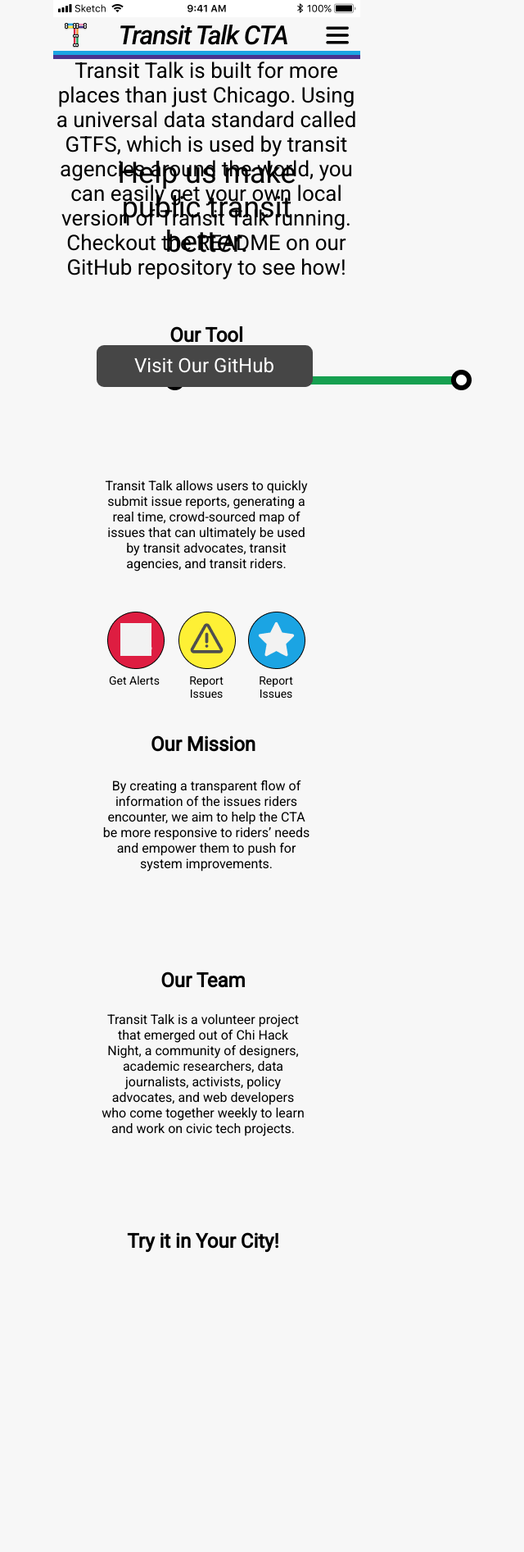
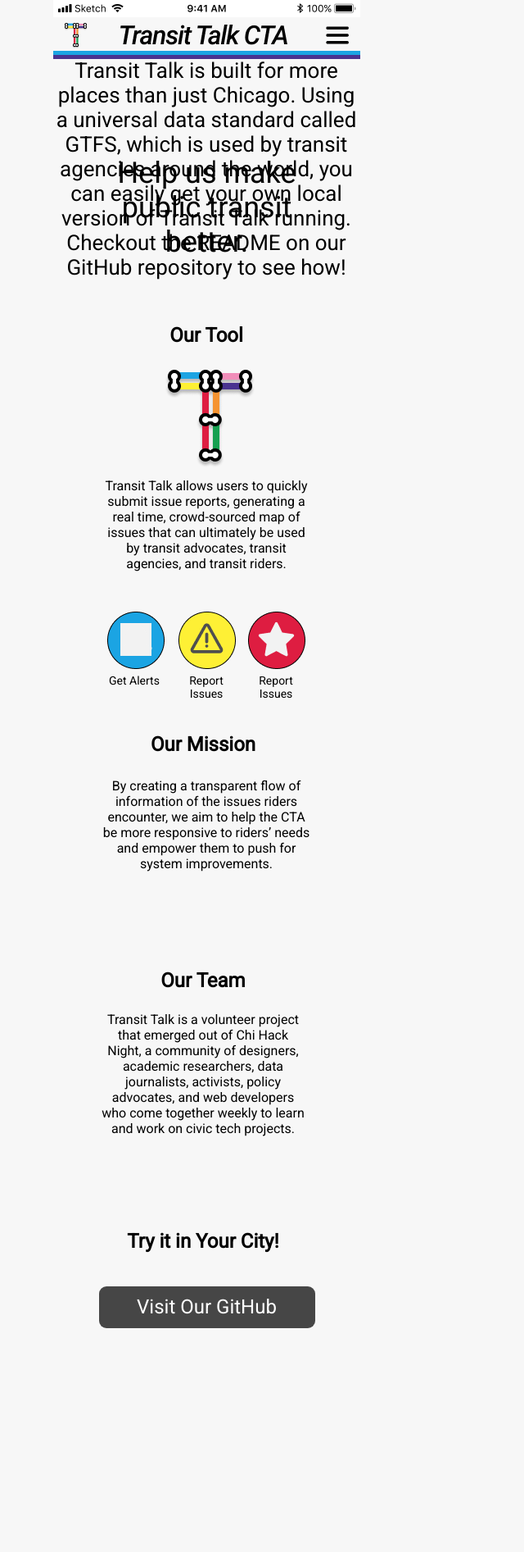
Before and after one commit to andreanthony/andreanthony.github.io, a Jekyll site: the page marketingpageMobile.html, which Jekyll copies as it is, in a window 1280 px wide. Shown: the whole page at 82% size, without its empty margins (388-1028 px from the left). Built offline with Jekyll 4.4.1, drawn with Linux system fonts in a browser that asks for light colours.

Commit message:
Update marketingpageMobile.html

```diff
--- a/marketingpageMobile.html
+++ b/marketingpageMobile.html
@@ -16,11 +16,11 @@
  <div id="header"><img src="/header.png" alt="header" /></div>
  <div id="headertext">Help us make public transit better.</div>
  <div id="ourtool">Our Tool</div>
- <div id="logo"><img src="/green.png" alt="separatorgreen" /></div>
+ <div id="logo"><img src="/logo.png" alt="separatorgreen" /></div>
  <div id="transittalkallows">Transit Talk allows users to quickly submit issue reports, generating a real time, crowd-sourced map of issues that can ultimately be used by transit advocates, transit agencies, and transit riders.</div>
- <div id="ellipse"><img src="/Ellipse.png" alt="ellipse" /></div>
+ <div id="ellipse"><img src="/Ellipse-2.png" alt="ellipse" /></div>
  <div id="ellipse-1"><img src="/Ellipse-1.png" alt="ellipse-1" /></div>
- <div id="ellipse-2"><img src="/Ellipse-2.png" alt="ellipse-2" /></div>
+ <div id="ellipse-2"><img src="/Ellipse.png" alt="ellipse-2" /></div>
  <div id="bell"><img src="/Bell.png" alt="bell" /></div>
  <div id="alert"><img src="/Alert.png" alt="alert" /></div>
  <div id="star"><img src="/Star.png" alt="star1" /></div>
@@ -32,7 +32,7 @@
  <div id="ourteam">Our Team</div>
  <div id="team">Transit Talk is a volunteer project that emerged out of Chi Hack Night, a community of designers, academic researchers, data journalists, activists, policy advocates, and web developers who come together weekly to learn and work on civic tech projects.</div>
  <div id="tryit">Try it in Your City!</div>
- <div id="github"><p style="margin: 11px;">Visit Our GitHub</p></div>
+ <div id="github2"><p style="margin: 11px;">Visit Our GitHub</p></div>
  <div id="city">Transit Talk is built for more places than just Chicago. Using a universal data standard called GTFS, which is used by transit agencies around the world, you can easily get your own local version of Transit Talk running. Checkout the README on our GitHub repository to see how!</div>
 </body>
 </html>
```
Also changed, not shown: other parts of marketingpageMobile.html (+1 -1 lines).
